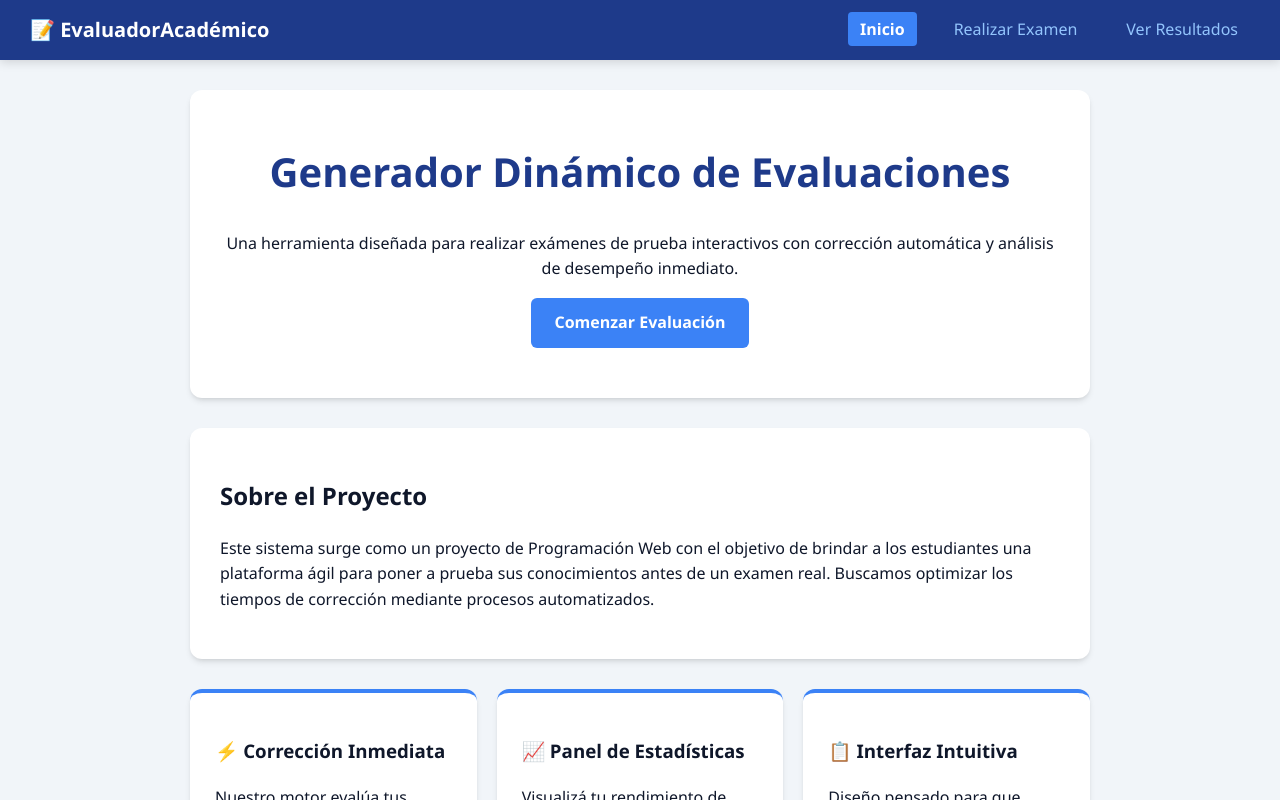
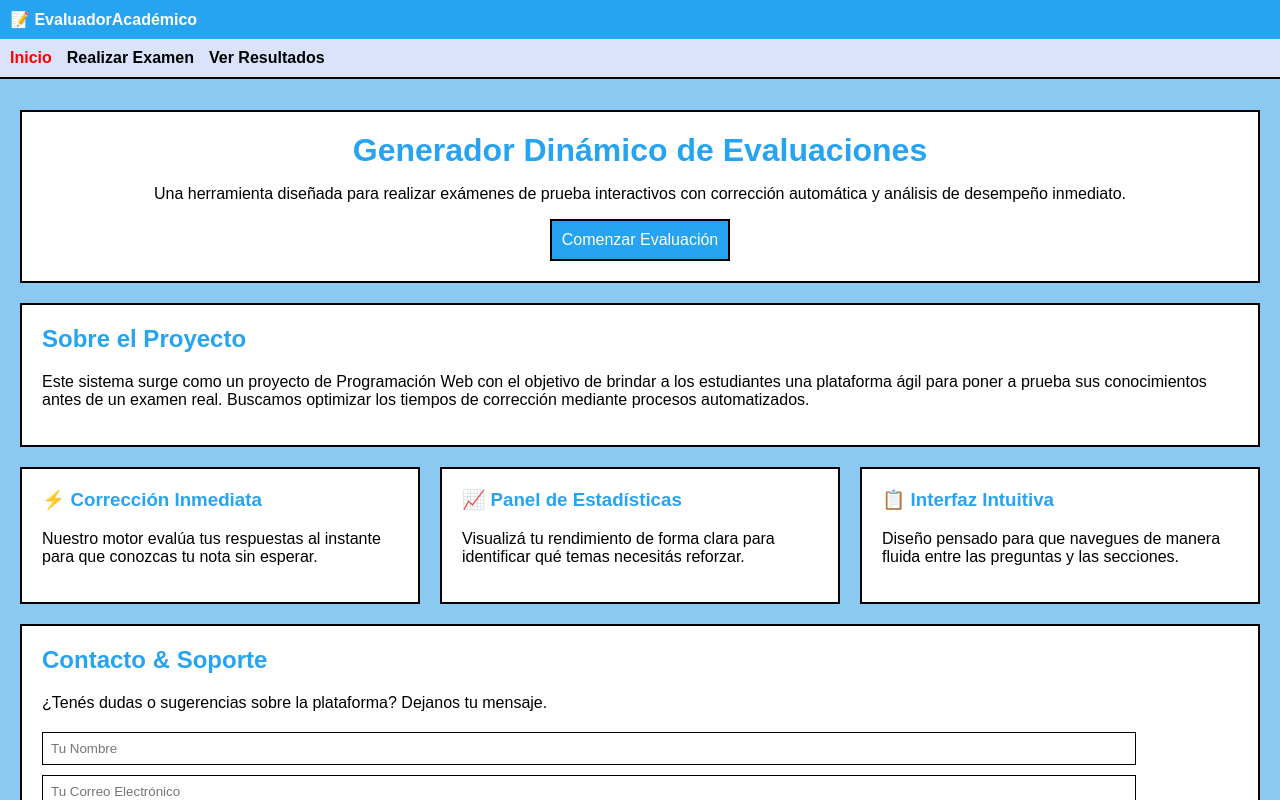
Before and after one commit to SolDF33/Proyecto-Evaluador-Din-mico, an Angular app: page /home in a window 1280 px wide. Shown: the top 800 px of the page. Built offline with nearby package versions, Linux system fonts and the light colour scheme.

Commit message:
Ultimos arreglos a estilos

```diff
--- a/src/app/components/home/home.css
+++ b/src/app/components/home/home.css
@@ -1,63 +1,69 @@
-.home-container {
-  max-width: 900px;
-  margin: 90px auto 40px auto; /* El margen superior evita que la navbar fija tape el contenido */
-  padding: 0 20px;
+/* Estilos para el contenedor principal de la página de inicio */
+.pagina-de-inicio {
+  margin: 110px 20px 20px 20px; /* Espacio arriba para que no tape la barra de navegación */
 }
 
-.hero-card {
-  background: var(--white);
-  padding: 50px 30px;
-  border-radius: 12px;
-  text-align: center;
-  box-shadow: var(--shadow);
-  margin-bottom: 30px;
+/* Estilos para el bloque de bienvenida principal */
+.bloque-de-bienvenida {
+  background-color: #ffffff; /* Fondo blanco */
+  color: #000000; /* Texto negro */
+  padding: 20px; /* Espacio dentro del bloque */
+  text-align: center; /* Todo el texto centrado */
+  border: 2px solid #000000; /* Borde negro alrededor */
+  margin-bottom: 20px; /* Espacio entre este bloque y el siguiente */
 }
 
-.hero-card h1 {
-  font-size: 2.5rem;
-  color: var(--primary);
-  margin-top: 0;
+/* Estilo para el título grande del bloque de bienvenida */
+.bloque-de-bienvenida h1 {
+  color: #26a3f1; /* Color azul para el título */
+  margin: 0; /* Quita el margen por defecto */
 }
 
-.section-card {
-  background: var(--white);
-  padding: 30px;
-  border-radius: 12px;
-  box-shadow: var(--shadow);
-  margin-bottom: 30px;
+/* Estilos para los bloques de texto generales */
+.bloque-de-texto {
+  background-color: #ffffff; /* Fondo blanco */
+  padding: 20px; /* Espacio dentro del bloque */
+  border: 2px solid #000000; /* Borde negro alrededor */
+  margin-bottom: 20px; /* Espacio entre bloques */
 }
 
-.features-grid {
-  display: grid;
-  grid-template-columns: repeat(auto-fit, minmax(250px, 1fr));
-  gap: 20px;
-  margin-bottom: 30px;
+/* Estilos para los títulos de los bloques de texto */
+.bloque-de-texto h2, .bloque-de-texto h3 {
+  color: #26a3f1; /* Color azul para los títulos */
+  margin-top: 0; /* Quita el margen superior */
 }
 
-.feature-item {
-  background: var(--white);
-  padding: 25px;
-  border-radius: 12px;
-  box-shadow: var(--shadow);
-  border-top: 4px solid var(--secondary);
+/* Estilos para la sección de características */
+.seccion-de-caracteristicas {
+  display: grid; /* Hace que las características queden en cuadrículas */
+  grid-template-columns: repeat(auto-fit, minmax(250px, 1fr)); /* Ajusta automáticamente el número de columnas */
+  gap: 20px; /* Espacio entre cada característica */
+  margin-bottom: 20px; /* Espacio entre esta sección y la siguiente */
 }
 
-/* Formulario de contacto */
-.basic-form {
-  display: flex;
-  flex-direction: column;
-  gap: 15px;
-  margin-top: 20px;
+/* Estilos para cada característica individual */
+.caracteristica {
+  background-color: #ffffff; /* Fondo blanco */
+  padding: 20px; /* Espacio dentro de la característica */
+  border: 2px solid #000000; /* Borde negro alrededor */
 }
 
-.basic-form input, .basic-form textarea {
-  padding: 10px;
-  border: 1px solid #cbd5e1;
-  border-radius: 6px;
-  font-family: inherit;
-  font-size: 1rem;
+/* Estilos para los títulos de las características */
+.caracteristica h3 {
+  color: #26a3f1; /* Color azul para los títulos */
+  margin-top: 0; /* Quita el margen superior */
 }
 
-.basic-form input:focus, .basic-form textarea:focus {
-  outline: 2px solid var(--secondary);
+/* Estilos para el formulario de contacto */
+.formulario-de-contacto {
+  margin-top: 20px; /* Espacio entre el texto y el formulario */
 }
+
+/* Estilos para los campos de texto del formulario */
+.formulario-de-contacto input, .formulario-de-contacto textarea {
+  display: block; /* Hace que cada campo quede debajo del anterior */
+  width: 90%; /* Ocupan casi todo el ancho disponible */
+  margin-bottom: 10px; /* Espacio entre cada campo */
+  padding: 8px; /* Espacio dentro del campo */
+  border: 1px solid #000000; /* Borde negro fino */
+}
--- a/src/app/components/home/home.html
+++ b/src/app/components/home/home.html
@@ -1,38 +1,45 @@
-<div class="home-container">
-  <header class="hero-card">
+<!-- Contenedor principal de la página de inicio -->
+<div class="pagina-de-inicio">
+
+  <!-- Bloque de bienvenida principal -->
+  <div class="bloque-de-bienvenida">
     <h1>Generador Dinámico de Evaluaciones</h1>
     <p>Una herramienta diseñada para realizar exámenes de prueba interactivos con corrección automática y análisis de desempeño inmediato.</p>
-    <a routerLink="/evaluador" class="btn btn-primary">Comenzar Evaluación</a>
-  </header>
+    <a routerLink="/evaluador" class="boton boton-azul">Comenzar Evaluación</a>
+  </div>
 
-  <section class="section-card">
+  <!-- Bloque sobre el proyecto -->
+  <div class="bloque-de-texto">
     <h2>Sobre el Proyecto</h2>
     <p>Este sistema surge como un proyecto de Programación Web con el objetivo de brindar a los estudiantes una plataforma ágil para poner a prueba sus conocimientos antes de un examen real. Buscamos optimizar los tiempos de corrección mediante procesos automatizados.</p>
-  </section>
+  </div>
 
-  <section class="features-grid">
-    <div class="feature-item">
+  <!-- Bloque de características -->
+  <div class="seccion-de-caracteristicas">
+    <div class="caracteristica">
       <h3>⚡ Corrección Inmediata</h3>
       <p>Nuestro motor evalúa tus respuestas al instante para que conozcas tu nota sin esperar.</p>
     </div>
-    <div class="feature-item">
+    <div class="caracteristica">
       <h3>📈 Panel de Estadísticas</h3>
       <p>Visualizá tu rendimiento de forma clara para identificar qué temas necesitás reforzar.</p>
     </div>
-    <div class="feature-item">
+    <div class="caracteristica">
       <h3>📋 Interfaz Intuitiva</h3>
       <p>Diseño pensado para que navegues de manera fluida entre las preguntas y las secciones.</p>
     </div>
-  </section>
+  </div>
 
-  <section class="section-card contact-section">
+  <!-- Bloque de contacto -->
+  <div class="bloque-de-texto">
     <h2>Contacto & Soporte</h2>
     <p>¿Tenés dudas o sugerencias sobre la plataforma? Dejanos tu mensaje.</p>
-    <form class="basic-form">
+    <form class="formulario-de-contacto">
       <input type="text" placeholder="Tu Nombre" required />
       <input type="email" placeholder="Tu Correo Electrónico" required />
       <textarea placeholder="Tu Mensaje o Consulta" rows="4" required></textarea>
-      <button type="submit" class="btn btn-secondary">Enviar Mensaje</button>
+      <button type="submit" class="boton boton-negro">Enviar Mensaje</button>
     </form>
-  </section>
+  </div>
+
 </div>
--- a/src/app/components/navbar/navbar.css
+++ b/src/app/components/navbar/navbar.css
@@ -1,50 +1,43 @@
-.navbar {
-  position: fixed;
-  top: 0;
-  left: 0;
-  right: 0;
-  height: 60px;
-  background-color: #1e3a8a; /* Azul institucional coincidente con tu styles.css */
-  display: flex;
-  justify-content: space-between;
-  align-items: center;
-  padding: 0 30px;
-  box-shadow: 0 2px 10px rgba(0, 0, 0, 0.15);
-  z-index: 1000; /* Asegura que la navbar quede por encima de cualquier otro contenido */
+/* Estilos para la barra de navegación que está fija arriba */
+.barra-navegacion {
+  position: fixed; /* Mantiene la barra siempre en la misma posición al scrollear */
+  top: 0; /* Pegada a la parte superior */
+  left: 0; /* Pegada a la izquierda */
+  width: 100%; /* Ocupa todo el ancho de la pantalla */
+  background-color: #26a3f1; /* Color azul de fondo */
+  border-bottom: 2px solid #000000; /* Borde negro en la parte de abajo */
+  z-index: 1000; /* Asegura que la barra quede encima de todo lo demás */
 }
 
-.nav-brand {
-  color: #ffffff;
-  font-weight: bold;
-  font-size: 1.25rem;
+/* Estilos para el nombre del proyecto en la barra */
+.nombre-proyecto {
+  color: #ffffff; /* Letras blancas */
+  font-weight: bold; /* Letras gruesas */
+  padding: 10px; /* Espacio alrededor del texto */
 }
 
-.nav-links {
-  list-style: none;
-  display: flex;
-  gap: 25px;
-  margin: 0;
-  padding: 0;
+/* Estilos para la lista de links */
+.links-de-navegacion {
+  list-style-type: none; /* Quita los puntitos de la lista */
+  margin: 0; /* Quita el margen por defecto */
+  padding: 10px; /* Espacio alrededor de los links */
+  background-color: #dae3fa; /* Color gris-azul claro de fondo */
 }
 
-.nav-links a {
-  color: #93c5fd; /* Azul clarito para los links inactivas */
-  text-decoration: none;
-  font-weight: 500;
-  padding: 6px 12px;
-  border-radius: 4px;
-  transition: all 0.2s ease;
+/* Cada elemento de la lista de links */
+.links-de-navegacion li {
+  display: inline-block; /* Hace que los links queden uno al lado del otro */
+  margin-right: 15px; /* Espacio entre cada link */
 }
 
-/* Cambia de color al pasar el mouse */
-.nav-links a:hover {
-  color: #ffffff;
-  background-color: rgba(255, 255, 255, 0.1);
+/* Estilos para los links */
+.links-de-navegacion li a {
+  color: #000000; /* Letras negras */
+  text-decoration: none; /* Quita el subrayado de los links */
+  font-weight: bold; /* Letras gruesas */
 }
 
-/* Estilo para la pestaña que está seleccionada actualmente */
-.nav-links a.active {
-  color: #ffffff;
-  background-color: #3b82f6; /* Azul brillante de realce */
-  font-weight: 600;
+/* Estilo para el link de la página en la que estamos actualmente */
+.links-de-navegacion li a.link-activo {
+  color: #ff0000; /* Se pone rojo cuando es la página activa */
 }
--- a/src/app/components/navbar/navbar.html
+++ b/src/app/components/navbar/navbar.html
@@ -1,8 +1,13 @@
-<nav class="navbar">
-  <div class="nav-brand">📝 EvaluadorAcadémico</div>
-  <ul class="nav-links">
-    <li><a routerLink="/home" routerLinkActive="active">Inicio</a></li>
-    <li><a routerLink="/evaluador" routerLinkActive="active">Realizar Examen</a></li>
-    <li><a routerLink="/resultados" routerLinkActive="active">Ver Resultados</a></li>
+<!-- Esta es la barra de navegación que está siempre arriba -->
+<div class="barra-navegacion">
+
+  <!-- El logo o nombre del proyecto -->
+  <div class="nombre-proyecto">📝 EvaluadorAcadémico</div>
+
+  <!-- Los links de la barra -->
+  <ul class="links-de-navegacion">
+    <li><a routerLink="/home" routerLinkActive="link-activo">Inicio</a></li>
+    <li><a routerLink="/evaluador" routerLinkActive="link-activo">Realizar Examen</a></li>
+    <li><a routerLink="/resultados" routerLinkActive="link-activo">Ver Resultados</a></li>
   </ul>
-</nav>
+</div>
--- a/src/styles.css
+++ b/src/styles.css
@@ -1,48 +1,27 @@
-/* Paleta de colores institucional y limpia */
-:root {
-  --primary: #1e3a8a;       /* Azul académico */
-  --primary-hover: #172554;
-  --secondary: #3b82f6;     /* Azul brillante */
-  --secondary-hover: #2563eb;
-  --bg-site: #f1f5f9;       /* Fondo gris claro moderno */
-  --text-main: #0f172a;     /* Texto legible */
-  --text-muted: #475569;
-  --white: #ffffff;
-  --shadow: 0 4px 6px -1px rgb(0 0 0 / 0.1), 0 2px 4px -2px rgb(0 0 0 / 0.1);
+/* Estilos para todo el cuerpo de la página */
+body {
+  background-color: #8cc9f1; /* Color celeste de fondo */
+  font-family: Arial, sans-serif; /* Tipografía simple y fácil de leer */
+  margin: 0; /* Quita el margen por defecto */
+  padding: 0; /* Quita el espacio interno por defecto */
 }
 
-body {
-  margin: 0;
-  font-family: 'Segoe UI', system-ui, -apple-system, sans-serif;
-  background-color: var(--bg-site);
-  color: var(--text-main);
-  line-height: 1.6;
+/* Estilos generales para todos los botones */
+.boton {
+  display: inline-block; /* Hace que el botón se comporte como un texto pero con tamaño */
+  padding: 10px; /* Espacio dentro del botón */
+  background-color: #26a3f1; /* Color de fondo azul */
+  color: #ffffff; /* Letras blancas */
+  text-decoration: none; /* Quita el subrayado si es un link */
+  border: 2px solid #000000; /* Borde negro alrededor */
 }
 
-/* Botones estándar reutilizables para el equipo */
-.btn {
-  display: inline-block;
-  padding: 12px 24px;
-  font-weight: 600;
-  text-decoration: none;
-  border-radius: 6px;
-  border: none;
-  cursor: pointer;
-  transition: background-color 0.2s ease;
+/* Estilo especial para botones azules */
+.boton-azul {
+  background-color: #26a3f1;
 }
 
-.btn-primary {
-  background-color: var(--secondary);
-  color: var(--white);
+/* Estilo especial para botones negros */
+.boton-negro {
+  background-color: #000000;
 }
-.btn-primary:hover {
-  background-color: var(--secondary-hover);
-}
-
-.btn-secondary {
-  background-color: var(--primary);
-  color: var(--white);
-}
-.btn-secondary:hover {
-  background-color: var(--primary-hover);
-}
```
